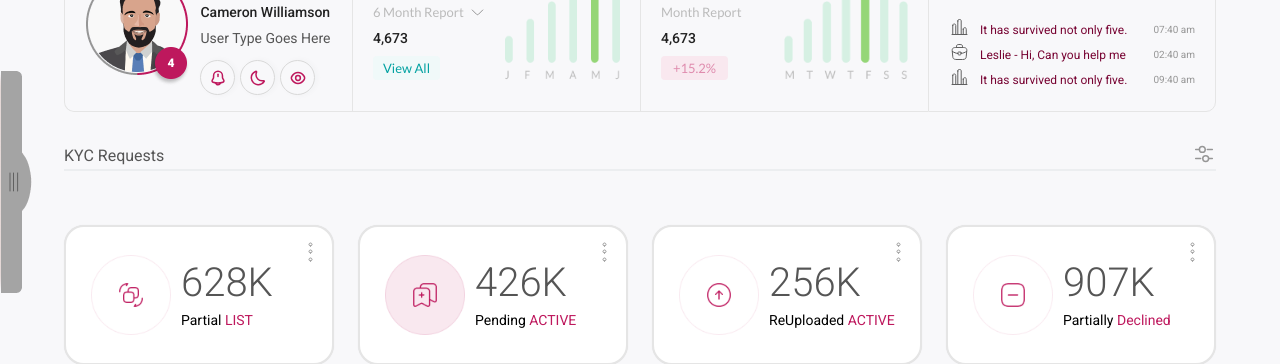
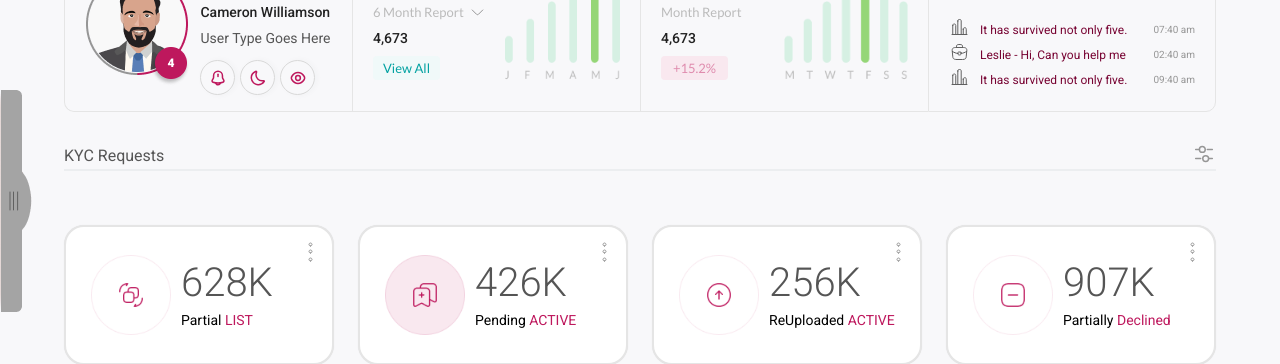
Before and after one commit to hasanhridoy01/NewRoz-Kyc-Support-Panel, a React (Vite) app: page / in a window 1280 px wide. Shown: the part 120-484 px from the top of the page. Built offline with nearby package versions, Linux system fonts and the light colour scheme.

Commit message:
added btn

```diff
--- a/src/components/dashboard/LeftDrawer.jsx
+++ b/src/components/dashboard/LeftDrawer.jsx
@@ -323,11 +323,10 @@ const LeftDrawer = ({ openLeftDrawer, onClose }) => {
         <button
           style={{
             position: "absolute",
-            left: "315px", // Adjust this value to control the button's offset
-            top: "50%",
+            left: "337px", // Adjust this value to control the button's offset
+            top: "40%",
             transform: "translateY(-10%)",
             cursor: "pointer",
-            zIndex: 1300,
             height: "222px",
             background: "none",
             border: "none",
--- a/src/components/dashboard/NotificationDrawer.jsx
+++ b/src/components/dashboard/NotificationDrawer.jsx
@@ -141,7 +141,7 @@ const NotificationDrawer = ({ openNotificationDrawer, onClose }) => {
   );
   return (
     <div style={{ position: "relative" }}>
-      <Drawer anchor="left" open={openNotificationDrawer} onClose={onClose}>
+      <Drawer sx={{ zIndex: 2000 }} anchor="left" open={openNotificationDrawer} onClose={onClose}>
         {DrawerList}
       </Drawer>
     </div>
--- a/src/layout/Main/Main.css
+++ b/src/layout/Main/Main.css
@@ -5,7 +5,7 @@
 }
 
 .left-top-button {
-  position: absolute;
+  position: fixed;
   top: 35px;
   left: 1px;
   height: 50px;
@@ -14,22 +14,25 @@
   align-items: center;
   justify-content: center;
   gap: 10px;
+  z-index: 1000;
 }
 
 .left-button {
-  position: absolute;
-  top: 190px;
-  left: 0px;
+  position: fixed;
+  top: 40%;
+  left: 0;
+  transform: translateY(-50%); /* This centers the button vertically */
   display: flex;
   align-items: center;
   justify-content: center;
   gap: 10px;
   border: none;
   width: 40px;
+  z-index: 2000;
 }
 
 .left-bottom-button {
-  position: absolute;
+  position: fixed;
   bottom: 35px;
   left: 17px;
   height: 250px;
@@ -42,7 +45,7 @@
 }
 
 .right-bottom-button {
-  position: absolute;
+  position: fixed;
   bottom: 35px;
   right: 1px;
   height: 250px;
@@ -55,7 +58,7 @@
 }
 
 .right-top-button {
-  position: absolute;
+  position: fixed;
   top: 35px;
   right: 1px;
   height: 50px;
@@ -64,6 +67,7 @@
   align-items: center;
   justify-content: center;
   gap: 10px;
+  z-index: 1000;
 }
 
 /* images */
@@ -219,10 +223,7 @@
   text-align: center;
 }
 
-
-
-
 /* outlet-style */
-.outlet-style{
+.outlet-style {
   padding: 72px 0px 72px 0px;
 }
--- a/src/layout/Main/Main.jsx
+++ b/src/layout/Main/Main.jsx
@@ -79,6 +79,7 @@ const Main = () => {
   //toggleLeftDrawer
   const toggleLeftDrawer = () => {
     setOpenLeftDrawer(!openLeftDrawer);
+    setOpenUser(false);
   };
 
   //handleNotificationDrawer
@@ -232,6 +233,7 @@ const Main = () => {
         </div>
 
         <div className="left-button">
+          {!openLeftDrawer && (
             <button
               style={{
                 height: "222px",
@@ -243,6 +245,7 @@ const Main = () => {
             >
               <img style={{ paddingLeft: "0px" }} src={buttonImg} alt="" />
             </button>
+          )}
           <LeftDrawer
             openLeftDrawer={openLeftDrawer}
             onClose={toggleLeftDrawer}
@@ -591,7 +594,7 @@ const Main = () => {
                 width: 47,
                 height: 47,
                 border: "1px solid #fff",
-                boxShadow: "0 1px 2px #00000040",
+                boxShadow: "0 1px 2px rgba(0, 0, 0, 0.25)", // Adjusted the boxShadow opacity to match the format
                 cursor: "pointer",
               }}
               onClick={handleClickUser}
```
Lines whose indentation alone changed are shown as unchanged.
